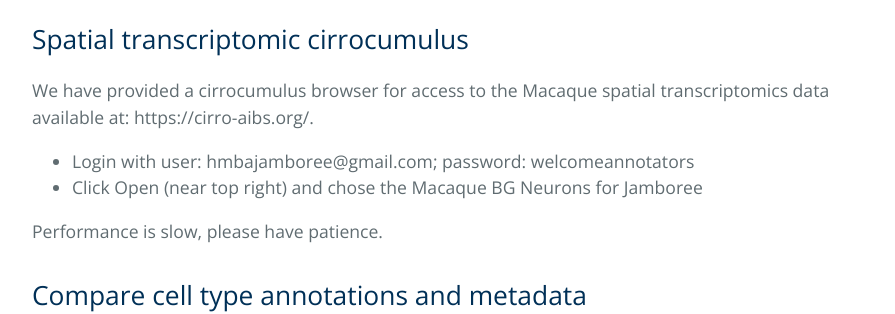
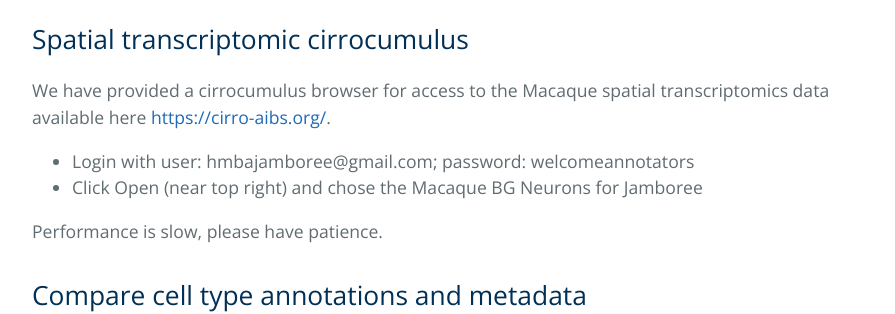
Before and after one commit to AllenInstitute/HMBA_BasalGanglia_Jamboree, a Jekyll site: the page built from index.md, in a window 1280 px wide and 900 px high, scrolled down 2222 px. Shown: the part 182-496 px from the top of the window, without its empty margins (192-1087 px from the left). Built offline with Jekyll 4.4.1, drawn with Linux system fonts in a browser that asks for light colours; the repository's description, which GitHub fills in, is left out.

Commit message:
Update index.md

```diff
--- a/index.md
+++ b/index.md
@@ -47,7 +47,7 @@ Computational identificaiton of conserved marker genes across species will be pr
 
 ## Spatial transcriptomic cirrocumulus
 
-We have provided a cirrocumulus browser for access to the Macaque spatial transcriptomics data available at: https://cirro-aibs.org/.
+We have provided a cirrocumulus browser for access to the Macaque spatial transcriptomics data available here [https://cirro-aibs.org/](https://cirro-aibs.org/).
 
 * Login with user: hmbajamboree@gmail.com; password: welcomeannotators
 * Click Open (near top right) and chose the Macaque BG Neurons for Jamboree
```
